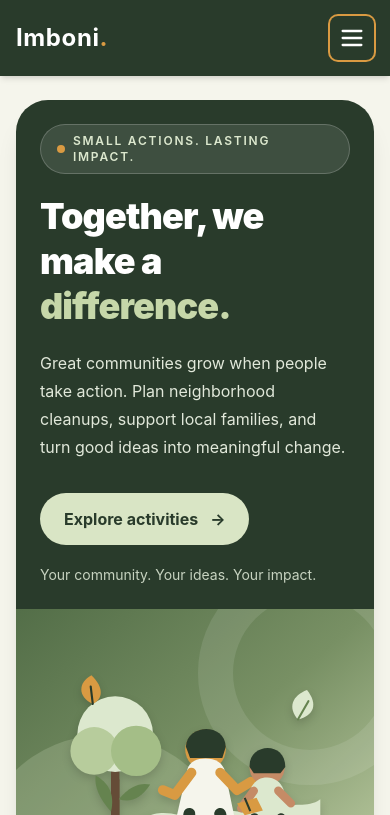
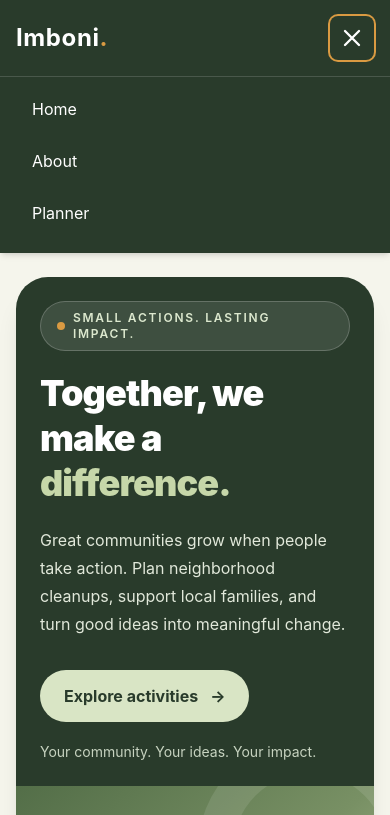
Before and after one commit to niyomubyeyi150-sudo/week4-todo-app, a website built with Vite: page index.html in a window 390 px wide. Both pictures are taken after a click on the button "Open navigation menu". Shown: the top 815 px of the page. Built offline with nearby package versions, Linux system fonts and the light colour scheme.

Commit message:
Implement responsive mobile navigation

```diff
--- a/src/main.js
+++ b/src/main.js
@@ -617,6 +617,54 @@ function registerEvents() {
   taskList.addEventListener('keydown', handleTaskKeydown)
 }
 
+// responsiveness button popout
+function setupMobileMenu() {
+  const menuToggle = document.getElementById("menu-toggle");
+  const mobileMenu = document.getElementById("mobile-menu");
+  const openIcon = document.getElementById("menu-open-icon");
+  const closeIcon = document.getElementById("menu-close-icon");
+
+  if (!menuToggle || !mobileMenu) return;
+
+  function closeMenu() {
+    mobileMenu.classList.add("hidden");
+    openIcon?.classList.remove("hidden");
+    closeIcon?.classList.add("hidden");
+
+    menuToggle.setAttribute("aria-expanded", "false");
+    menuToggle.setAttribute("aria-label", "Open navigation menu");
+  }
+
+  menuToggle.addEventListener("click", () => {
+    const isOpen = !mobileMenu.classList.contains("hidden");
+
+    if (isOpen) {
+      closeMenu();
+    } else {
+      mobileMenu.classList.remove("hidden");
+      openIcon?.classList.add("hidden");
+      closeIcon?.classList.remove("hidden");
+
+      menuToggle.setAttribute("aria-expanded", "true");
+      menuToggle.setAttribute("aria-label", "Close navigation menu");
+    }
+  });
+
+  // Close the menu after clicking a navigation link.
+  mobileMenu.querySelectorAll("a").forEach((link) => {
+    link.addEventListener("click", closeMenu);
+  });
+
+  // Close the menu when switching to desktop size.
+  window.addEventListener("resize", () => {
+    if (window.innerWidth >= 768) {
+      closeMenu();
+    }
+  });
+}
+
+setupMobileMenu();
+
 // Restore saved filters and show the initial interface.
 function init() {
   categoryFilter.value = currentCategory
```
Also changed, not shown: index.html (+5 -10 lines).
